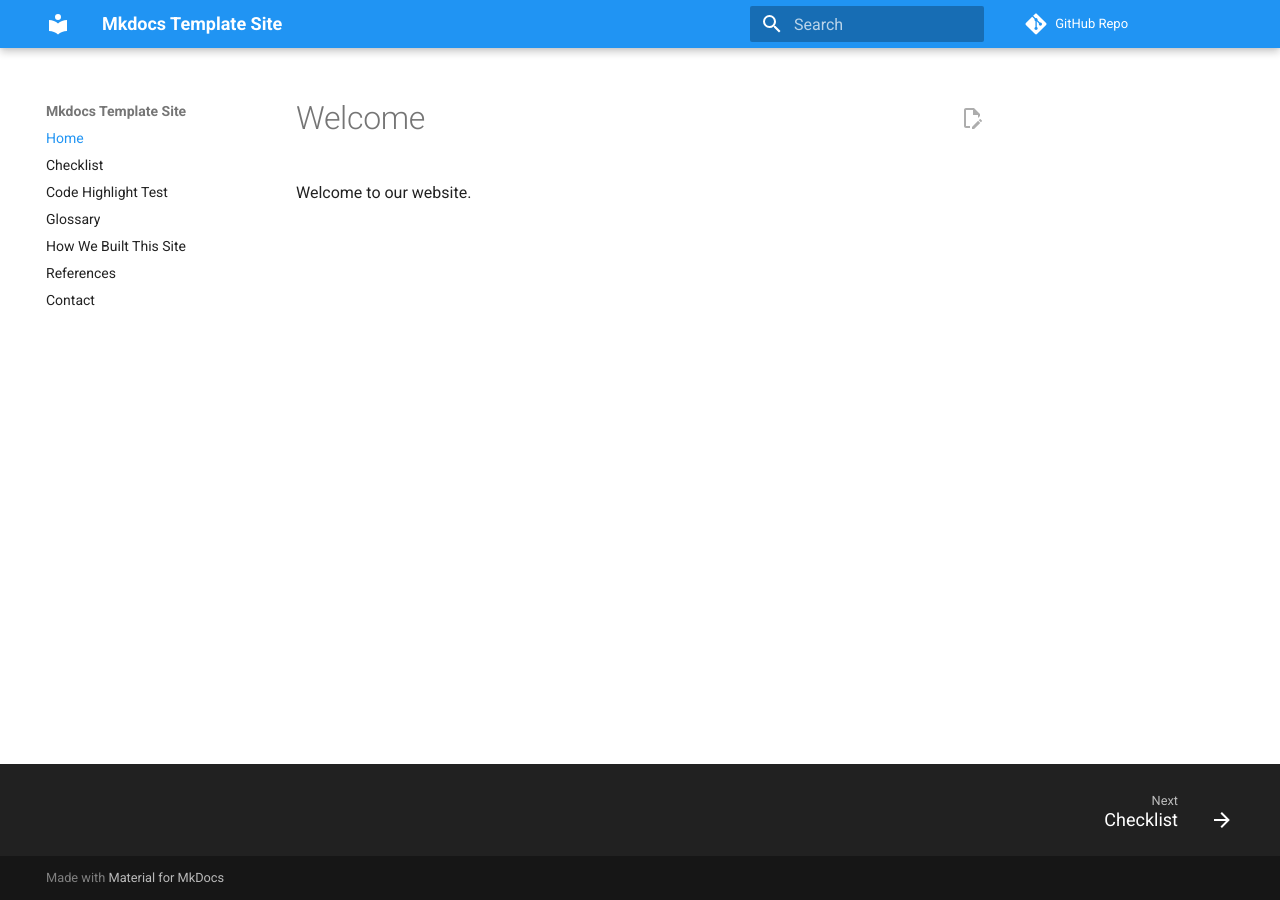
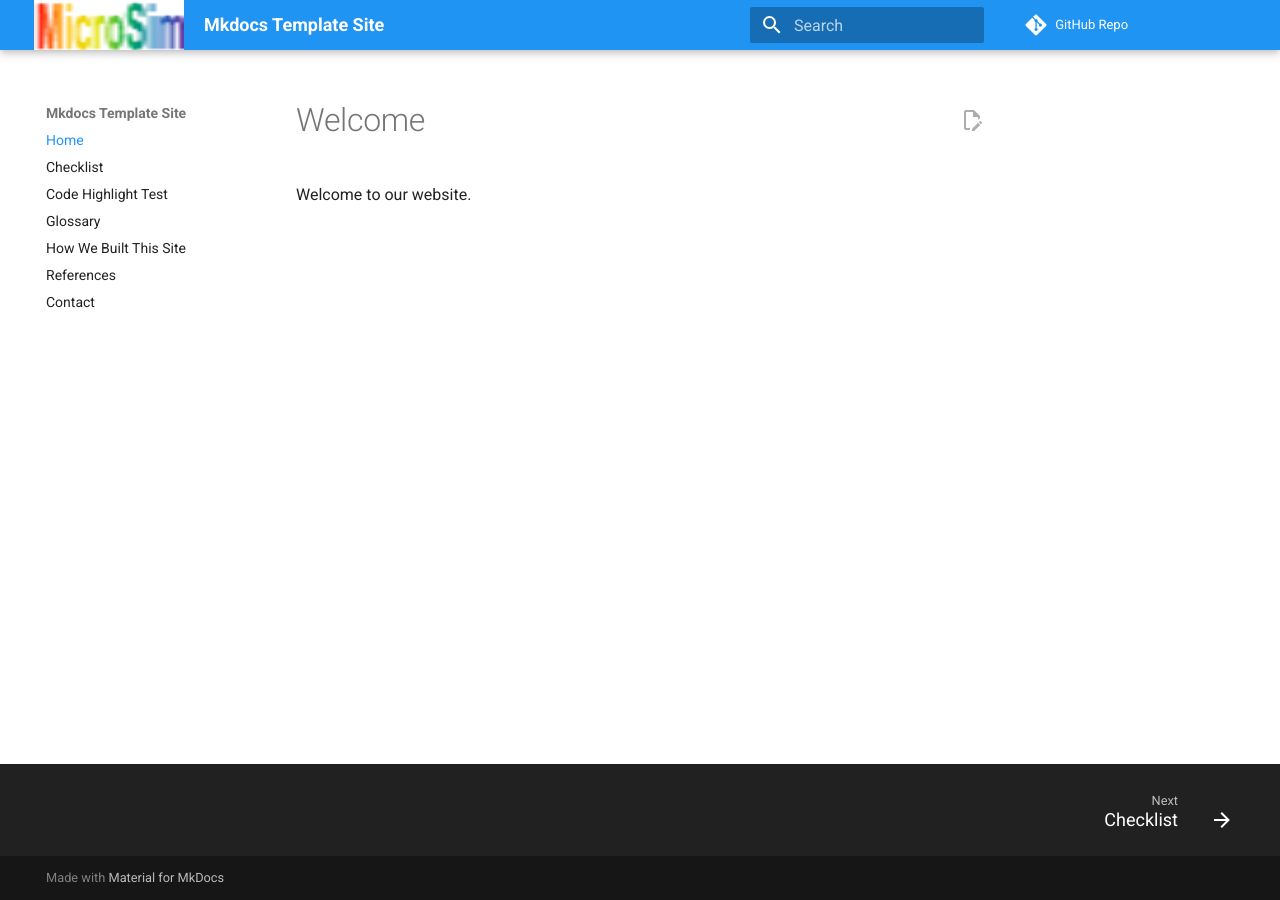
Before and after one commit to dmccreary/mkdocs-template, an MkDocs documentation site: the page built from docs/index.md, in a window 1280 px wide. Built offline with MkDocs 1.6.1 and Material for MkDocs 9.7.7, drawn with Linux system fonts in a browser that asks for light colours; comment, search, counter and statistics services are not loaded.

Commit message:
updating content

```diff
--- /dev/null
+++ b/docs/css/extra.css
@@ -0,0 +1,8 @@
+.md-header__button.md-logo {
+    margin: 0;
+    padding: 0;
+}
+.md-header__button.md-logo img, .md-header__button.md-logo svg {
+    height: 50px;
+    width: 150px;
+}
--- a/mkdocs.yml
+++ b/mkdocs.yml
@@ -21,7 +21,7 @@ theme:
   name: material
   extra_css:
     - styles/custom.css
-  # logo: img/my-icon.png
+  logo: img/logo.png
   # favicon: img/my-icon.png
   palette:
     primary: 'blue'
@@ -48,6 +48,8 @@ markdown_extensions:
   - attr_list
   - pymdownx.highlight:
       linenums: true
+extra_css:
+   - css/extra.css
 #extra:
 #  analytics:
 #    provider: google
```
Also changed, not shown: docs/img/logo.png (added), license.txt (added).
